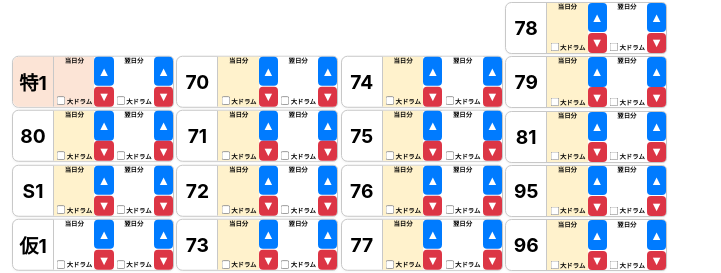
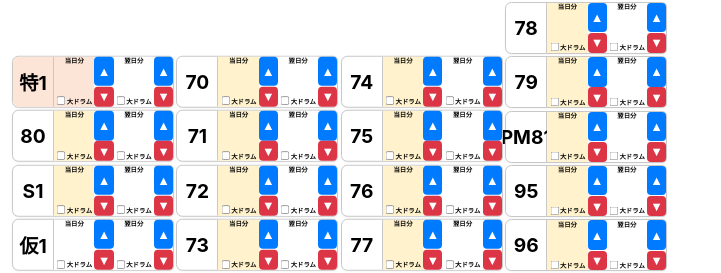
Before and after one commit to Rgtntppy/IBC, a React (Create React App) app: page /master in a window 1280 px wide. Shown: the part 99-372 px from the top of the page, without its empty margins (0-721 px from the left). Built offline with nearby package versions, Linux system fonts and the light colour scheme; the HTML template or start-up script is replaced by a standard one.

Commit message:
AM81便追加

```diff
--- a/src/data/initialData.ts
+++ b/src/data/initialData.ts
@@ -37,7 +37,8 @@ export const initialData = [
     { id: 78, bin: "78", today: 0, isLargeDrumToday: false, tomorrow: 0, isLargeDrumTomorrow: false, limit: 3 },
     { id: 79, bin: "79", today: 0, isLargeDrumToday: false, tomorrow: 0, isLargeDrumTomorrow: false, limit: 3 },
     { id: 80, bin: "80", today: 0, isLargeDrumToday: false, tomorrow: 0, isLargeDrumTomorrow: false, limit: 10 },
-    { id: 81, bin: "81", today: 0, isLargeDrumToday: false, tomorrow: 0, isLargeDrumTomorrow: false, limit: 3 },
+    { id: 810, bin: "AM81", today: 0, isLargeDrumToday: false, tomorrow: 0, isLargeDrumTomorrow: false, limit: 3 },
+    { id: 81,  bin: "PM81", today: 0, isLargeDrumToday: false, tomorrow: 0, isLargeDrumTomorrow: false, limit: 3 },
     { id: 95, bin: "95", today: 0, isLargeDrumToday: false, tomorrow: 0, isLargeDrumTomorrow: false, limit: 3 },
     { id: 96, bin: "96", today: 0, isLargeDrumToday: false, tomorrow: 0, isLargeDrumTomorrow: false, limit: 3 }
   ];
```
